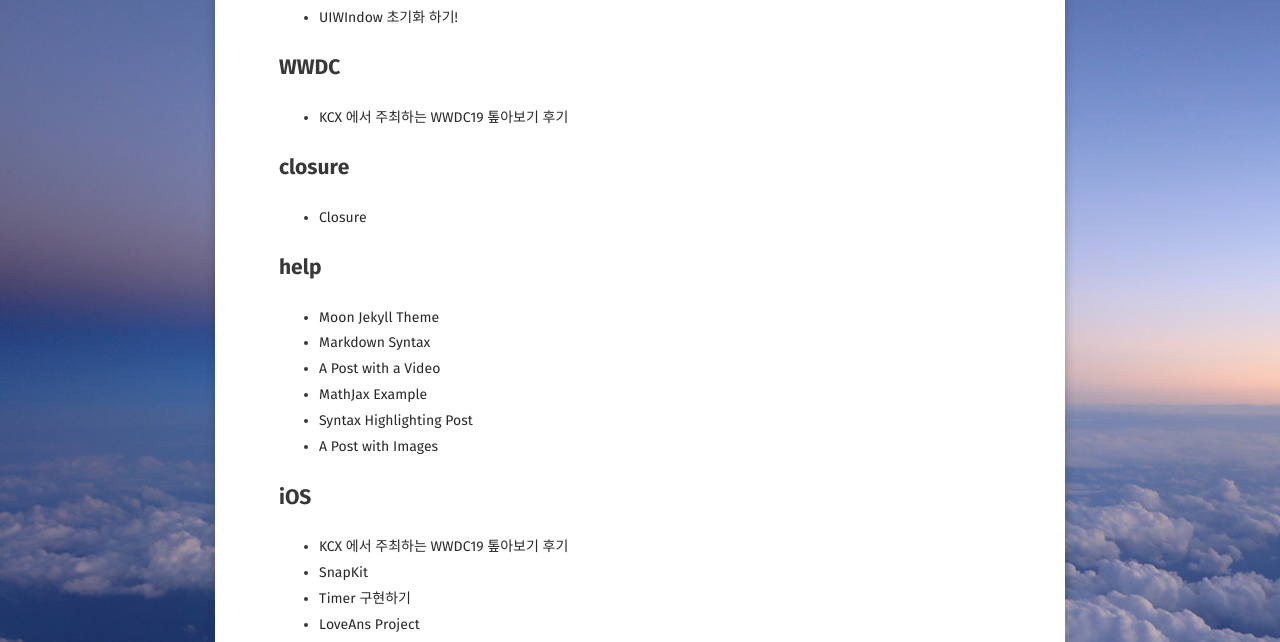
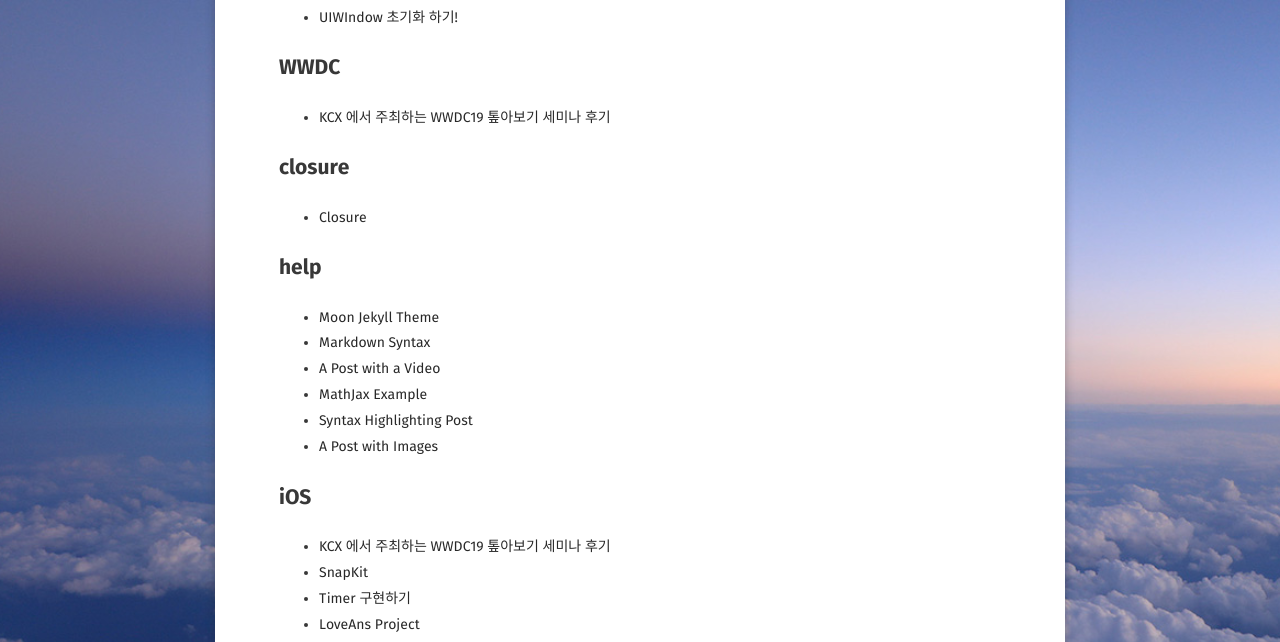
Before and after one commit to DanJeong-KR/changSic.github.io, a Jekyll site: the page built from tags/index.html, in a window 1280 px wide and 900 px high, scrolled down 3625 px. Shown: the part 151-793 px from the top of the window. Built offline with Jekyll 4.4.1, drawn with Linux system fonts in a browser that asks for light colours; some web fonts are replaced; some of the changed text lies outside the part shown.

Commit message:
ing WWDC Review

```diff
--- a/_posts/2019-07-07-WWDC19OverViewConference.md
+++ b/_posts/2019-07-07-WWDC19OverViewConference.md
@@ -1,8 +1,8 @@
 ---
 layout: post
-title:  "KCX 에서 주최하는 WWDC19 톺아보기 후기"
+title:  "KCX 에서 주최하는 WWDC19 톺아보기 세미나 후기"
 date:   2019-07-07
-excerpt: "개발자가 놓치면 안되는 새로운 기능들
+excerpt: "Session 1. 개발자가 놓치면 안되는 새로운 기능들
 "
 tag:
 - iOS
@@ -44,7 +44,7 @@ feature: /assets/WWDC19OverView.png
 <figure>
 	<a href="/assets/iPadOS.png"><img src="/assets/iPadOS.png"></a>
   <figcaption>
-    <a href="/assets/iPadOS.pdf title="">PDF로 자세히 보기</a>
+    <a href="/assets/iPadOS.pdf" title="">PDF로 자세히 보기</a>
   </figcaption>
 </figure>
 
@@ -53,7 +53,7 @@ feature: /assets/WWDC19OverView.png
 <figure>
 	<a href="/assets/WatchOS.png"><img src="/assets/WatchOS.png"></a>
   <figcaption>
-    <a href="/assets/WatchOS.pdf title="">PDF로 자세히 보기</a>
+    <a href="/assets/WatchOS.pdf" title="">PDF로 자세히 보기</a>
   </figcaption>
 </figure>
 
@@ -62,7 +62,7 @@ feature: /assets/WWDC19OverView.png
 <figure>
 	<a href="/assets/SignWithApple.png"><img src="/assets/SignWithApple.png"></a>
   <figcaption>
-    <a href="/assets/SignWithApple.pdf title="">PDF로 자세히 보기</a>
+    <a href="/assets/SignWithApple.pdf" title="">PDF로 자세히 보기</a>
   </figcaption>
 </figure>
 
@@ -70,6 +70,6 @@ feature: /assets/WWDC19OverView.png
 <figure>
 	<a href="/assets/v.png"><img src="/assets/Swift5.1.png"></a>
   <figcaption>
-    <a href="/assets/Swift5.1.pdf title="">PDF로 자세히 보기</a>
+    <a href="/assets/Swift5.1.pdf" title="">PDF로 자세히 보기</a>
   </figcaption>
 </figure>
```
Also changed, not shown: _posts/2013-05-22-sample-post-images.md (+3 -1 lines).
